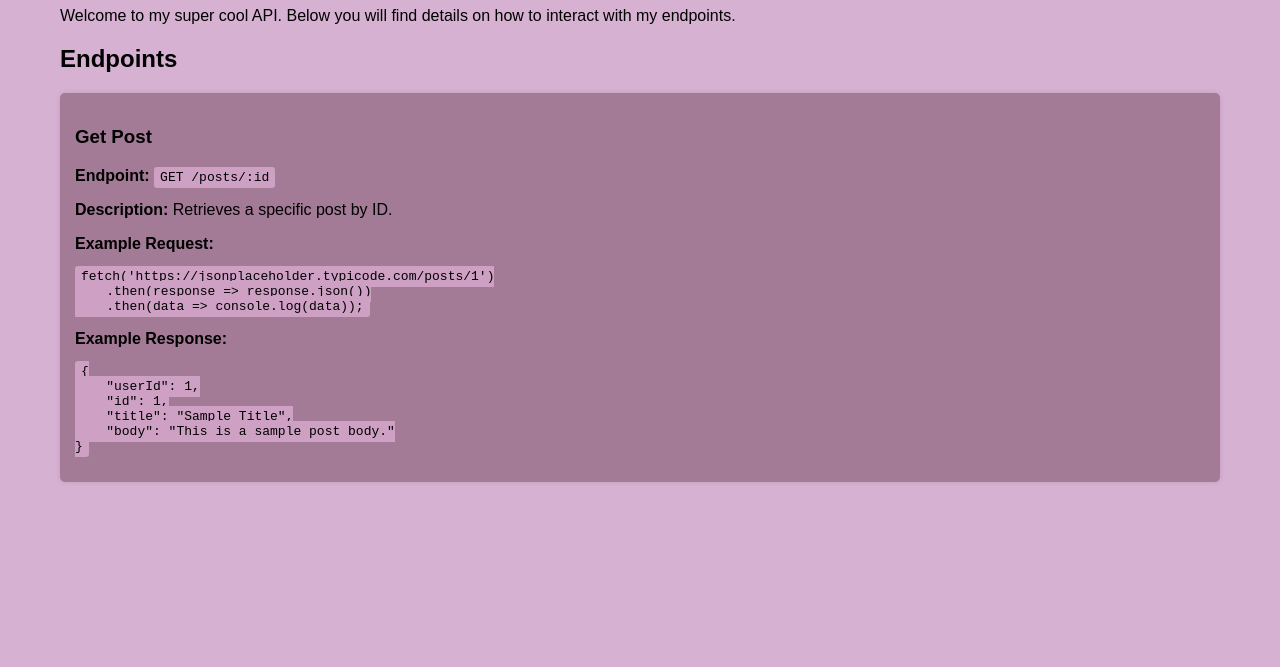
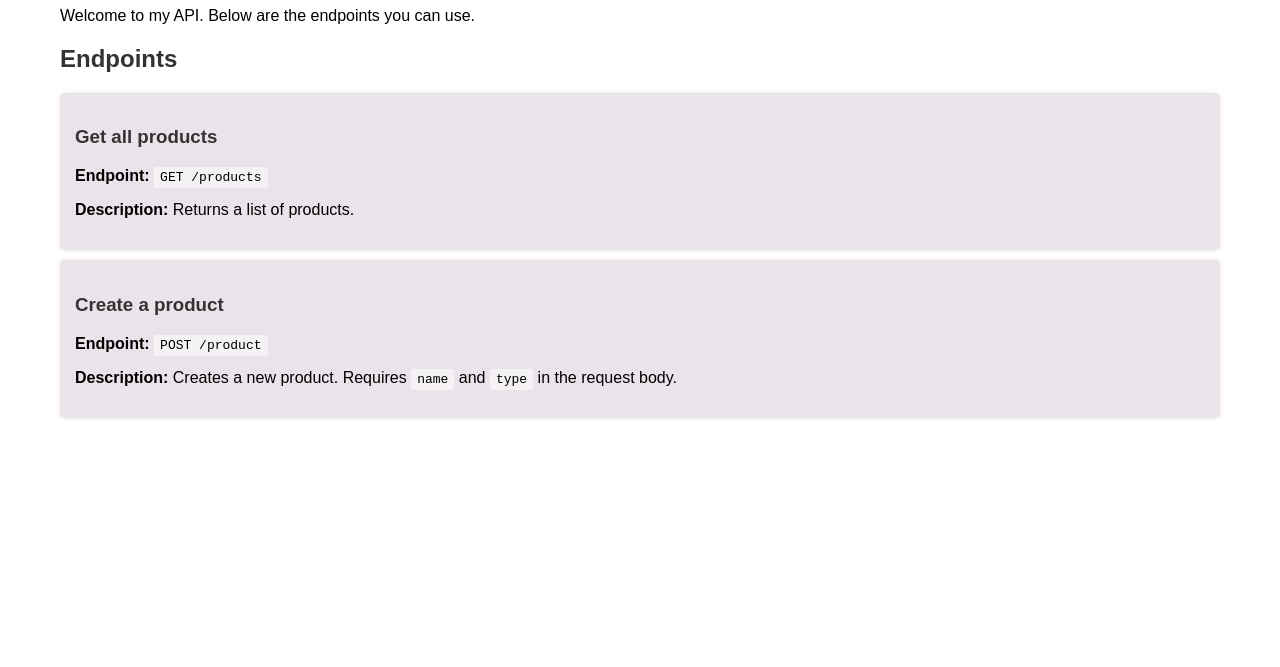
Before and after one commit to liarahna/NodeAPI, a website: page index.html in a window 1280 px wide. Shown: the part 133-800 px from the top of the page. Drawn offline with Linux system fonts and the light colour scheme.

Commit message:
Made changes to my html, finished product

```diff
--- a/index.html
+++ b/index.html
@@ -5,50 +5,50 @@
     <meta name="viewport" content="width=device-width, initial-scale=1.0">
     <title>API</title>
     <style>
+
         body {
             font-family: Arial, sans-serif;
             margin: 40px;
             padding: 20px;
-            background-color: #d6b1d2;
+            background-color: #ffffff88;
         }
         h1, h2, h3 {
-            color: #000000;
+            color: #333;
         }
         .endpoint {
-            background: #a47b97;
+            background: #ebe3ea;
             padding: 15px;
             border-radius: 5px;
             margin-bottom: 10px;
             box-shadow: 0 0 5px rgba(0, 0, 0, 0.1);
         }
         code {
-            background: #cda0c4;
+            background: #ffffff88;
             padding: 3px 6px;
             border-radius: 3px;
         }
 
     </style>
+
 </head>
 <body>
-    <h1>My super cool API</h1>
-    <p>Welcome to my super cool API. Below you will find details on how to interact with my endpoints.</p>
+    <h1>Helias API</h1>
+    <p>Welcome to my API. Below are the endpoints you can use.</p>
 
     <h2>Endpoints</h2>
+
     <div class="endpoint">
-        <h3>Get Post</h3>
-        <p><strong>Endpoint:</strong> <code>GET /posts/:id</code></p>
-        <p><strong>Description:</strong> Retrieves a specific post by ID.</p>
-        <p><strong>Example Request:</strong></p>
-        <pre><code>fetch('https://jsonplaceholder.typicode.com/posts/1')
-    .then(response => response.json())
-    .then(data => console.log(data));</code></pre>
-        <p><strong>Example Response:</strong></p>
-        <pre><code>{
-    "userId": 1,
-    "id": 1,
-    "title": "Sample Title",
-    "body": "This is a sample post body."
-}</code></pre>
+      <h3>Get all products</h3>
+      <p><strong>Endpoint:</strong> <code>GET /products</code></p>
+      <p><strong>Description:</strong> Returns a list of products.</p>
     </div>
-</body>
-</html>
+
+    <div class="endpoint">
+      <h3>Create a product</h3>
+      <p><strong>Endpoint:</strong> <code>POST /product</code></p>
+      <p><strong>Description:</strong> Creates a new product.
+      Requires <code>name</code> and <code>type</code> in the request body.</p>
+    </div>
+
+  </body>
+  </html>
--- a/server.js
+++ b/server.js
@@ -4,7 +4,7 @@ const app = express ();
 app.use(express.json());
 const PORT = 3000;
 
-const NET_API_URL = "http://localhost:5275"
+const NET_API_URL = "https://heliaslabbapi.azurewebsites.net/"
 
 
 app.get("/products", async (req, res) => {
```
